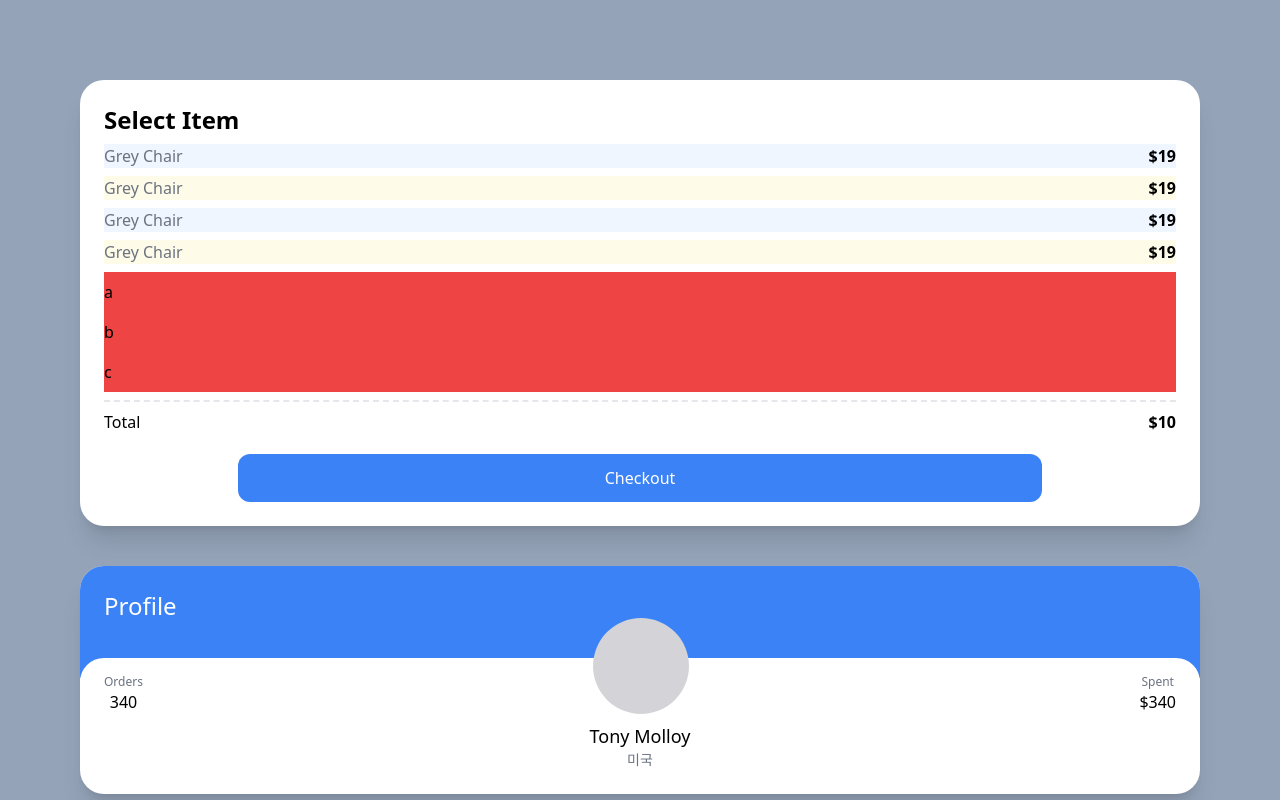
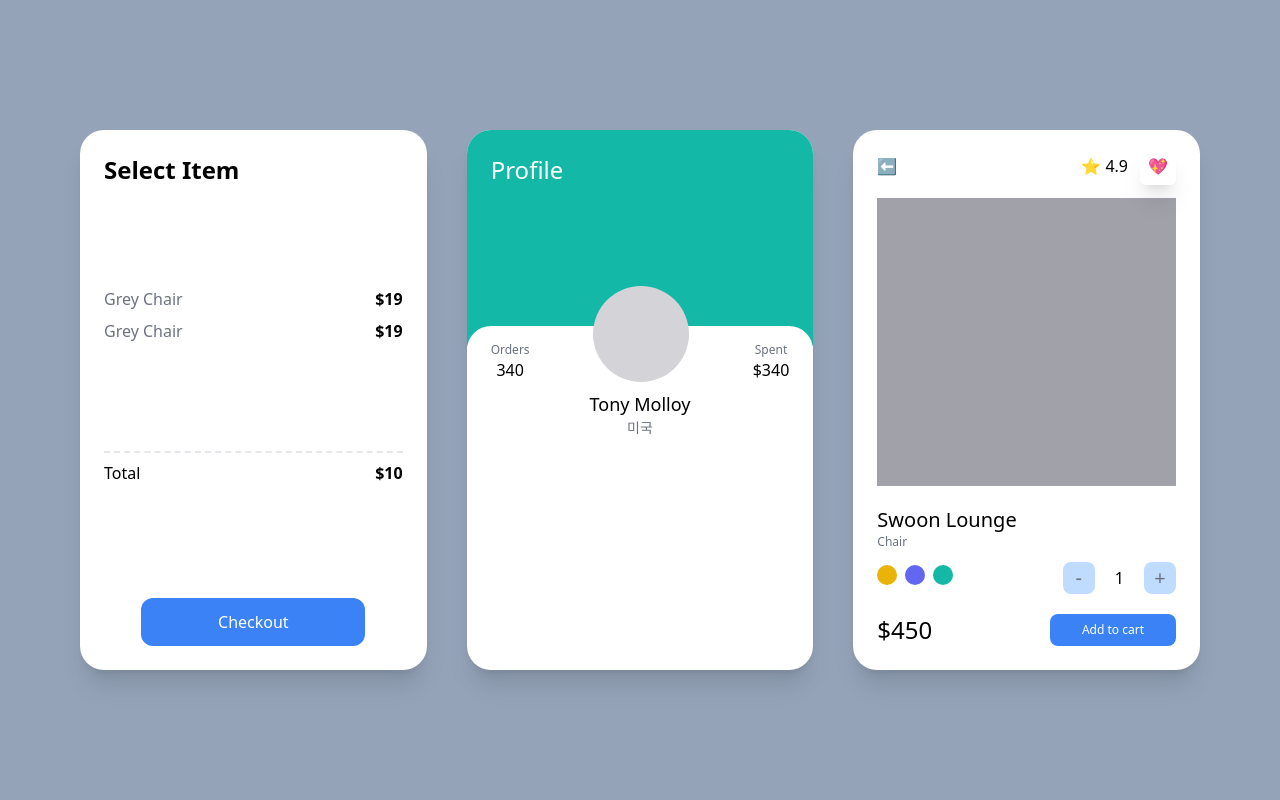
Before and after one commit to darkbright/carrot-market, a Next.js app: page / in a window 1280 px wide. Shown: the top 800 px of the page. Built offline with nearby package versions, Linux system fonts and the light colour scheme.

Commit message:
Responsive Modifiers

```diff
--- a/pages/index.tsx
+++ b/pages/index.tsx
@@ -2,27 +2,20 @@ import type { NextPage } from "next";
 
 const Home: NextPage = () => {
   return (
-    <div className="bg-slate-400 py-20 px-20 grid gap-10 min-h-screen">
-      <div className="bg-white p-6 rounded-3xl shadow-xl">
+    <div className="bg-slate-400 xl:place-content-center py-20 px-20 grid gap-10 lg:grid-cols-2 xl:grid-cols-3 min-h-screen">
+      <div className="bg-white  flex flex-col justify-between p-6 rounded-3xl shadow-xl">
         <span className="font-semibold text-2xl">Select Item</span>
         <ul>
-          {[1, 2, 3, 4].map((i) => (
-            <div
-              key={i}
-              className="flex justify-between my-2 odd:bg-blue-50 even:bg-yellow-50 first:bg-teal-50 last:bg-amber-50"
-            >
-              <span className="text-gray-500">Grey Chair</span>
-              <span className="font-semibold">$19</span>
-            </div>
-          ))}
+          <div className="flex justify-between my-2 ">
+            <span className="text-gray-500">Grey Chair</span>
+            <span className="font-semibold">$19</span>
+          </div>
+          <div className="flex justify-between my-2 ">
+            <span className="text-gray-500">Grey Chair</span>
+            <span className="font-semibold">$19</span>
+          </div>
         </ul>
-        <ul>
-          {["a", "b", "c", ""].map((c, i) => (
-            <li className="bg-red-500 py-2 empty:hidden" key={i}>
-              {c}
-            </li>
-          ))}
-        </ul>
+
         <div className="flex justify-between mt-2 pt-2 border-t-2 border-dashed">
           <span>Total</span>
           <span className="font-semibold">$10</span>
@@ -37,8 +30,8 @@ const Home: NextPage = () => {
           Checkout
         </button>
       </div>
-      <div className="bg-white overflow-hidden rounded-3xl shadow-xl">
-        <div className="bg-blue-500 p-6 pb-14">
+      <div className="bg-white overflow-hidden rounded-3xl shadow-xl group">
+        <div className="portrait:bg-indigo-600 landscape:bg-teal-500 p-6 pb-14 xl:pb-40">
           <span className="text-white text-2xl">Profile</span>
         </div>
         <div className="rounded-3xl p-6 bg-white relative -top-5">
@@ -47,7 +40,7 @@ const Home: NextPage = () => {
               <span className="text-xs text-gray-500">Orders</span>
               <span className="font-medium">340</span>
             </div>
-            <div className="h-24 w-24 bg-zinc-300 rounded-full" />
+            <div className="h-24 w-24 bg-zinc-300 rounded-full group-hover:bg-red-300 transition-colors" />
             <div className="flex flex-col items-center">
               <span className="text-xs text-gray-500">Spent</span>
               <span className="font-medium">$340</span>
@@ -59,7 +52,7 @@ const Home: NextPage = () => {
           </div>
         </div>
       </div>
-      <div className="bg-white p-6 rounded-3xl shadow-xl">
+      <div className="bg-white p-6 rounded-3xl shadow-xl lg:col-span-2 xl:col-span-1">
         <div className="flex mb-5 justify-between items-center">
           <span>⬅️</span>
           <div className="space-x-3">
```
